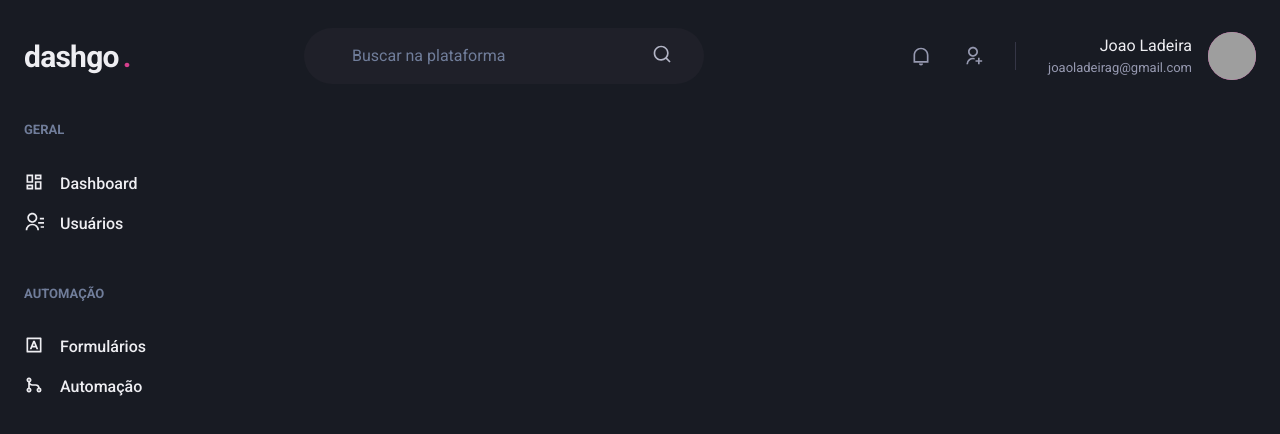
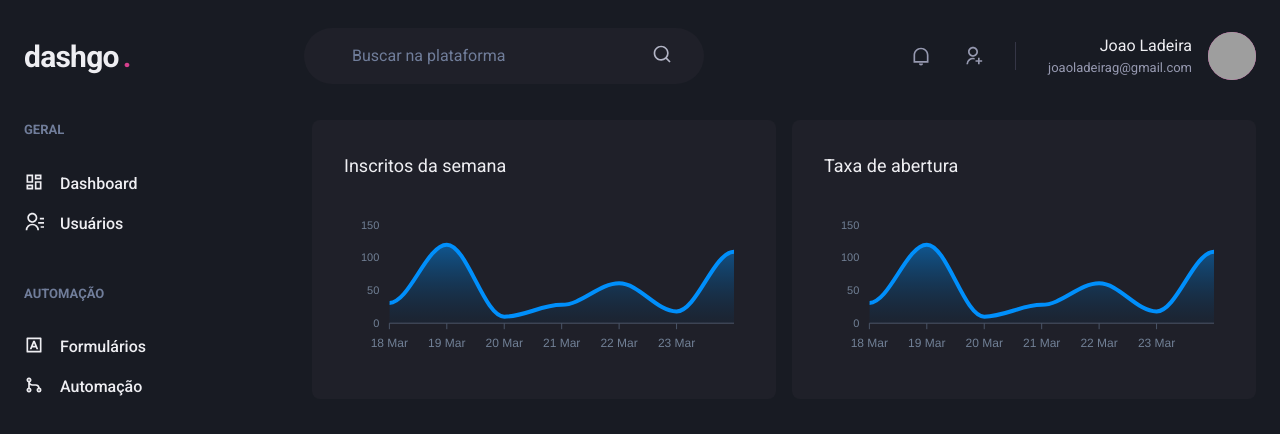
Before and after one commit to ladeira1/dashgo, a Next.js app: page /dashboard in a window 1280 px wide. Shown: the top 434 px of the page. Built offline with nearby package versions, Linux system fonts and the light colour scheme; grey boxes are pictures that could not be loaded.

Commit message:
finish dashboard

```diff
--- a/package.json
+++ b/package.json
@@ -12,9 +12,11 @@
     "@chakra-ui/react": "^1.4.2",
     "@emotion/react": "^11.1.5",
     "@emotion/styled": "^11.1.5",
+    "apexcharts": "^3.26.0",
     "framer-motion": "^4.1.0",
     "next": "10.1.2",
     "react": "17.0.2",
+    "react-apexcharts": "^1.3.7",
     "react-dom": "17.0.2",
     "react-icons": "^4.2.0"
   },
--- a/src/pages/dashboard.tsx
+++ b/src/pages/dashboard.tsx
@@ -1,6 +1,45 @@
-import { Flex } from '@chakra-ui/react'
+import dynamic from 'next/dynamic'
+import { Box, Flex, SimpleGrid, Text, theme } from '@chakra-ui/react'
 import { Header } from "../components/Header";
 import { Sidebar } from '../components/Sidebar'
+
+const Chart = dynamic(() => import('react-apexcharts'), { ssr: false })
+const options = {
+  chart: {
+    toolbar: { show: false },
+    zoom: { enabled: false },
+    foreColor: theme.colors.gray[500]
+  },
+  grid: { show: false },
+  dataLabels: { enabled: false },
+  tooltip: { enabled: false },
+  xaxis: {
+    type: 'datetime',
+    axisBorder: { color: theme.colors.gray[600] },
+    axisTicks: { color: theme.colors.gray[600] },
+    categories: [
+      '2021-03-18T00:00:00.000Z',
+      '2021-03-19T00:00:00.000Z',
+      '2021-03-20T00:00:00.000Z',
+      '2021-03-21T00:00:00.000Z',
+      '2021-03-22T00:00:00.000Z',
+      '2021-03-23T00:00:00.000Z',
+      '2021-03-24T00:00:00.000Z',
+    ]
+  },
+  fill: {
+    opacity: 0.3,
+    type: 'gradient',
+    gradient: {
+      shade: 'dark',
+      opacityFrom: 0.7,
+      opacityTo: 0.3
+    }
+  }
+}
+const series = [
+  { name: 'series1', data: [31, 120, 10, 28, 61, 18, 109] }
+]
 
 export default function Dashboard() {
   return (
@@ -8,6 +47,31 @@
       <Header />
       <Flex w="100%" my="6" maxW="1480px" mx="auto" px="6">
         <Sidebar />
+        <SimpleGrid flex="1" gap="4" minChildWidth="320px" align="flex-start">
+          <Box
+            p="8"
+            pb="4"
+            bg="gray.800"
+            borderRadius="8px"
+          >
+            <Text fontSize="lg" mb="4">
+              Inscritos da semana
+            </Text>
+            <Chart type="area" height={160} options={options} series={series} />
+          </Box>
+
+          <Box
+            p="8"
+            pb="4"
+            bg="gray.800"
+            borderRadius="8px"
+          >
+            <Text fontSize="lg" mb="4">
+              Taxa de abertura
+            </Text>
+            <Chart type="area" height={160} options={options} series={series} />
+          </Box>
+        </SimpleGrid>
       </Flex>
     </Flex>
   )
```
Also changed, not shown: 1 other file (tests, documents, lock files or other folders).
